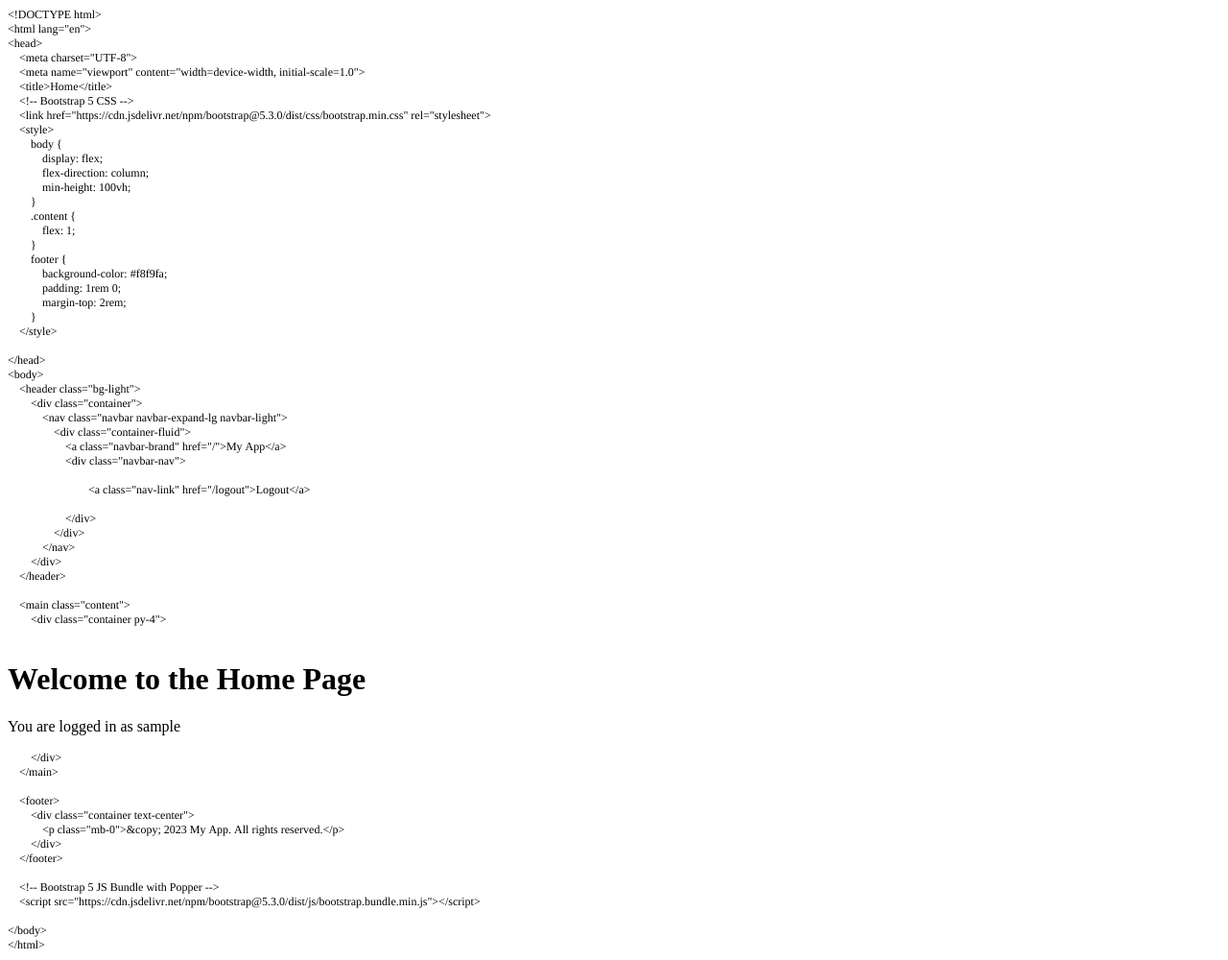
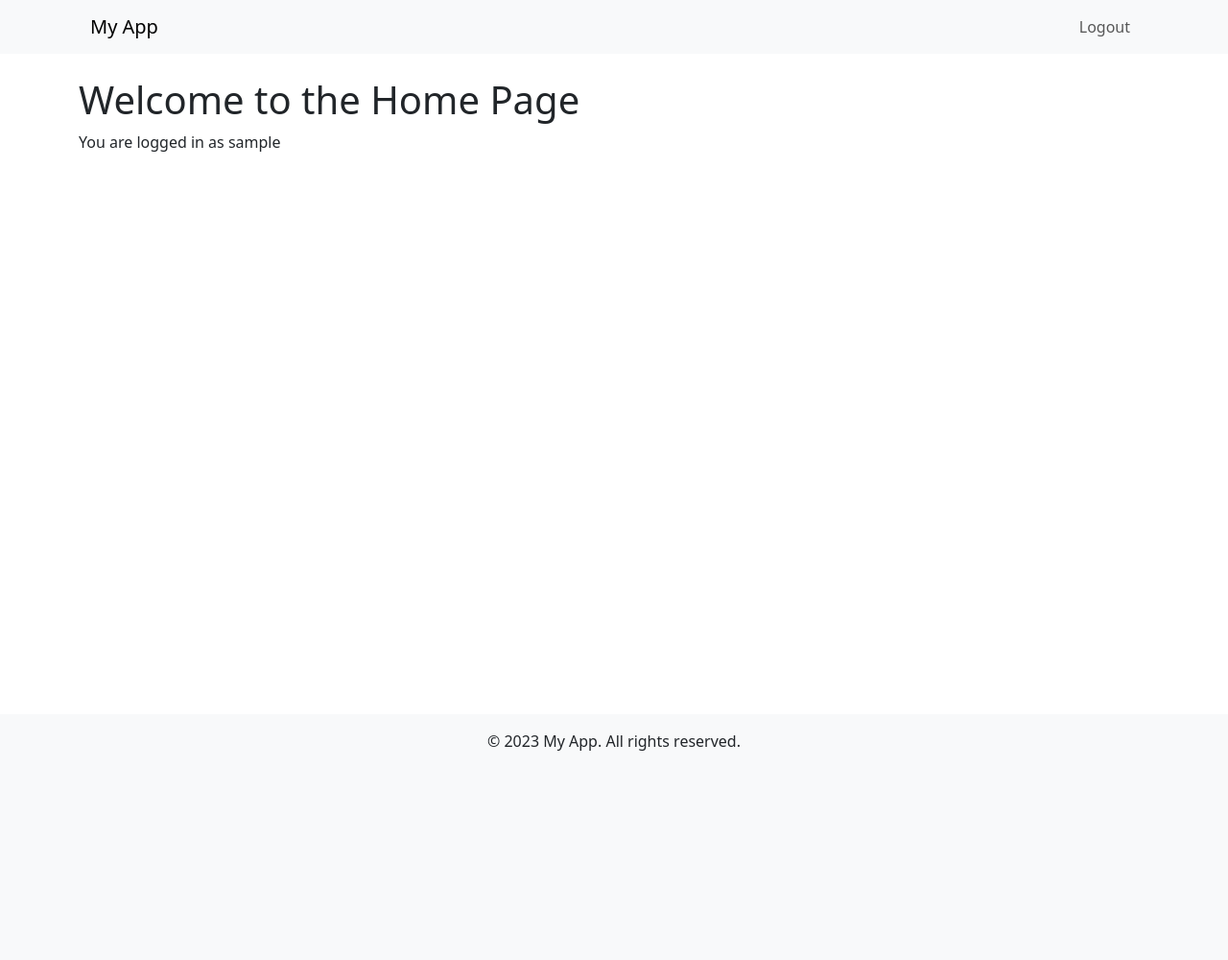
Before and after one commit to MatthewDustin/MemoryMap, a Flask app: page / in a window 1280 px wide. Shown: the whole page at 96% size. After the commit the page ends 782 px from the top, so only its background shows below. Run offline with Flask 3, Linux system fonts and the light colour scheme; the visitor is signed in with stand-in values (Sample User, id 1).

Commit message:
Update base.html

```diff
--- a/templates/base.html
+++ b/templates/base.html
@@ -1,77 +1,60 @@
-<!DOCTYPE html PUBLIC "-//W3C//DTD HTML 4.01//EN" "http://www.w3.org/TR/html4/strict.dtd">
-<html>
+<!DOCTYPE html>
+<html lang="en">
 <head>
-  <meta http-equiv="Content-Type" content="text/html; charset=utf-8">
-  <meta http-equiv="Content-Style-Type" content="text/css">
-  <title></title>
-  <meta name="Generator" content="Cocoa HTML Writer">
-  <meta name="CocoaVersion" content="2487.7">
-  <style type="text/css">
-    p.p1 {margin: 0.0px 0.0px 0.0px 0.0px; font: 12.0px Times; -webkit-text-stroke: #000000}
-    p.p2 {margin: 0.0px 0.0px 0.0px 0.0px; font: 12.0px Times; -webkit-text-stroke: #000000; min-height: 14.0px}
-    span.s1 {font-kerning: none}
-  </style>
+    <meta charset="UTF-8">
+    <meta name="viewport" content="width=device-width, initial-scale=1.0">
+    <title>{% block title %}My App{% endblock %}</title>
+    <!-- Bootstrap 5 CSS -->
+    <link href="https://cdn.jsdelivr.net/npm/bootstrap@5.3.0/dist/css/bootstrap.min.css" rel="stylesheet">
+    <style>
+        body {
+            display: flex;
+            flex-direction: column;
+            min-height: 100vh;
+        }
+        .content {
+            flex: 1;
+        }
+        footer {
+            background-color: #f8f9fa;
+            padding: 1rem 0;
+            margin-top: 2rem;
+        }
+    </style>
+    {% block extra_css %}{% endblock %}
 </head>
 <body>
-<p class="p1"><span class="s1">&lt;!DOCTYPE html&gt;</span></p>
-<p class="p1"><span class="s1">&lt;html lang="en"&gt;</span></p>
-<p class="p1"><span class="s1">&lt;head&gt;</span></p>
-<p class="p1"><span class="s1"><span class="Apple-converted-space">    </span>&lt;meta charset="UTF-8"&gt;</span></p>
-<p class="p1"><span class="s1"><span class="Apple-converted-space">    </span>&lt;meta name="viewport" content="width=device-width, initial-scale=1.0"&gt;</span></p>
-<p class="p1"><span class="s1"><span class="Apple-converted-space">    </span>&lt;title&gt;{% block title %}My App{% endblock %}&lt;/title&gt;</span></p>
-<p class="p1"><span class="s1"><span class="Apple-converted-space">    </span>&lt;!-- Bootstrap 5 CSS --&gt;</span></p>
-<p class="p1"><span class="s1"><span class="Apple-converted-space">    </span>&lt;link href="https://cdn.jsdelivr.net/npm/bootstrap@5.3.0/dist/css/bootstrap.min.css" rel="stylesheet"&gt;</span></p>
-<p class="p1"><span class="s1"><span class="Apple-converted-space">    </span>&lt;style&gt;</span></p>
-<p class="p1"><span class="s1"><span class="Apple-converted-space">        </span>body {</span></p>
-<p class="p1"><span class="s1"><span class="Apple-converted-space">            </span>display: flex;</span></p>
-<p class="p1"><span class="s1"><span class="Apple-converted-space">            </span>flex-direction: column;</span></p>
-<p class="p1"><span class="s1"><span class="Apple-converted-space">            </span>min-height: 100vh;</span></p>
-<p class="p1"><span class="s1"><span class="Apple-converted-space">        </span>}</span></p>
-<p class="p1"><span class="s1"><span class="Apple-converted-space">        </span>.content {</span></p>
-<p class="p1"><span class="s1"><span class="Apple-converted-space">            </span>flex: 1;</span></p>
-<p class="p1"><span class="s1"><span class="Apple-converted-space">        </span>}</span></p>
-<p class="p1"><span class="s1"><span class="Apple-converted-space">        </span>footer {</span></p>
-<p class="p1"><span class="s1"><span class="Apple-converted-space">            </span>background-color: #f8f9fa;</span></p>
-<p class="p1"><span class="s1"><span class="Apple-converted-space">            </span>padding: 1rem 0;</span></p>
-<p class="p1"><span class="s1"><span class="Apple-converted-space">            </span>margin-top: 2rem;</span></p>
-<p class="p1"><span class="s1"><span class="Apple-converted-space">        </span>}</span></p>
-<p class="p1"><span class="s1"><span class="Apple-converted-space">    </span>&lt;/style&gt;</span></p>
-<p class="p1"><span class="s1"><span class="Apple-converted-space">    </span>{% block extra_css %}{% endblock %}</span></p>
-<p class="p1"><span class="s1">&lt;/head&gt;</span></p>
-<p class="p1"><span class="s1">&lt;body&gt;</span></p>
-<p class="p1"><span class="s1"><span class="Apple-converted-space">    </span>&lt;header class="bg-light"&gt;</span></p>
-<p class="p1"><span class="s1"><span class="Apple-converted-space">        </span>&lt;div class="container"&gt;</span></p>
-<p class="p1"><span class="s1"><span class="Apple-converted-space">            </span>&lt;nav class="navbar navbar-expand-lg navbar-light"&gt;</span></p>
-<p class="p1"><span class="s1"><span class="Apple-converted-space">                </span>&lt;div class="container-fluid"&gt;</span></p>
-<p class="p1"><span class="s1"><span class="Apple-converted-space">                    </span>&lt;a class="navbar-brand" href="/"&gt;My App&lt;/a&gt;</span></p>
-<p class="p1"><span class="s1"><span class="Apple-converted-space">                    </span>&lt;div class="navbar-nav"&gt;</span></p>
-<p class="p1"><span class="s1"><span class="Apple-converted-space">                        </span>{% if session.get('authenticated') %}</span></p>
-<p class="p1"><span class="s1"><span class="Apple-converted-space">                            </span>&lt;a class="nav-link" href="/logout"&gt;Logout&lt;/a&gt;</span></p>
-<p class="p1"><span class="s1"><span class="Apple-converted-space">                        </span>{% else %}</span></p>
-<p class="p1"><span class="s1"><span class="Apple-converted-space">                            </span>&lt;a class="nav-link" href="/login"&gt;Login&lt;/a&gt;</span></p>
-<p class="p1"><span class="s1"><span class="Apple-converted-space">                        </span>{% endif %}</span></p>
-<p class="p1"><span class="s1"><span class="Apple-converted-space">                    </span>&lt;/div&gt;</span></p>
-<p class="p1"><span class="s1"><span class="Apple-converted-space">                </span>&lt;/div&gt;</span></p>
-<p class="p1"><span class="s1"><span class="Apple-converted-space">            </span>&lt;/nav&gt;</span></p>
-<p class="p1"><span class="s1"><span class="Apple-converted-space">        </span>&lt;/div&gt;</span></p>
-<p class="p1"><span class="s1"><span class="Apple-converted-space">    </span>&lt;/header&gt;</span></p>
-<p class="p2"><span class="s1"></span><br></p>
-<p class="p1"><span class="s1"><span class="Apple-converted-space">    </span>&lt;main class="content"&gt;</span></p>
-<p class="p1"><span class="s1"><span class="Apple-converted-space">        </span>&lt;div class="container py-4"&gt;</span></p>
-<p class="p1"><span class="s1"><span class="Apple-converted-space">            </span>{% block content %}{% endblock %}</span></p>
-<p class="p1"><span class="s1"><span class="Apple-converted-space">        </span>&lt;/div&gt;</span></p>
-<p class="p1"><span class="s1"><span class="Apple-converted-space">    </span>&lt;/main&gt;</span></p>
-<p class="p2"><span class="s1"></span><br></p>
-<p class="p1"><span class="s1"><span class="Apple-converted-space">    </span>&lt;footer&gt;</span></p>
-<p class="p1"><span class="s1"><span class="Apple-converted-space">        </span>&lt;div class="container text-center"&gt;</span></p>
-<p class="p1"><span class="s1"><span class="Apple-converted-space">            </span>&lt;p class="mb-0"&gt;&amp;copy; 2023 My App. All rights reserved.&lt;/p&gt;</span></p>
-<p class="p1"><span class="s1"><span class="Apple-converted-space">        </span>&lt;/div&gt;</span></p>
-<p class="p1"><span class="s1"><span class="Apple-converted-space">    </span>&lt;/footer&gt;</span></p>
-<p class="p2"><span class="s1"></span><br></p>
-<p class="p1"><span class="s1"><span class="Apple-converted-space">    </span>&lt;!-- Bootstrap 5 JS Bundle with Popper --&gt;</span></p>
-<p class="p1"><span class="s1"><span class="Apple-converted-space">    </span>&lt;script src="https://cdn.jsdelivr.net/npm/bootstrap@5.3.0/dist/js/bootstrap.bundle.min.js"&gt;&lt;/script&gt;</span></p>
-<p class="p1"><span class="s1"><span class="Apple-converted-space">    </span>{% block extra_js %}{% endblock %}</span></p>
-<p class="p1"><span class="s1">&lt;/body&gt;</span></p>
-<p class="p1"><span class="s1">&lt;/html&gt;</span></p>
+    <header class="bg-light">
+        <div class="container">
+            <nav class="navbar navbar-expand-lg navbar-light">
+                <div class="container-fluid">
+                    <a class="navbar-brand" href="/">My App</a>
+                    <div class="navbar-nav">
+                        {% if session.get('authenticated') %}
+                            <a class="nav-link" href="/logout">Logout</a>
+                        {% else %}
+                            <a class="nav-link" href="/login">Login</a>
+                        {% endif %}
+                    </div>
+                </div>
+            </nav>
+        </div>
+    </header>
+
+    <main class="content">
+        <div class="container py-4">
+            {% block content %}{% endblock %}
+        </div>
+    </main>
+
+    <footer>
+        <div class="container text-center">
+            <p class="mb-0">&copy; 2023 My App. All rights reserved.</p>
+        </div>
+    </footer>
+
+    <!-- Bootstrap 5 JS Bundle with Popper -->
+    <script src="https://cdn.jsdelivr.net/npm/bootstrap@5.3.0/dist/js/bootstrap.bundle.min.js"></script>
+    {% block extra_js %}{% endblock %}
 </body>
 </html>
```
